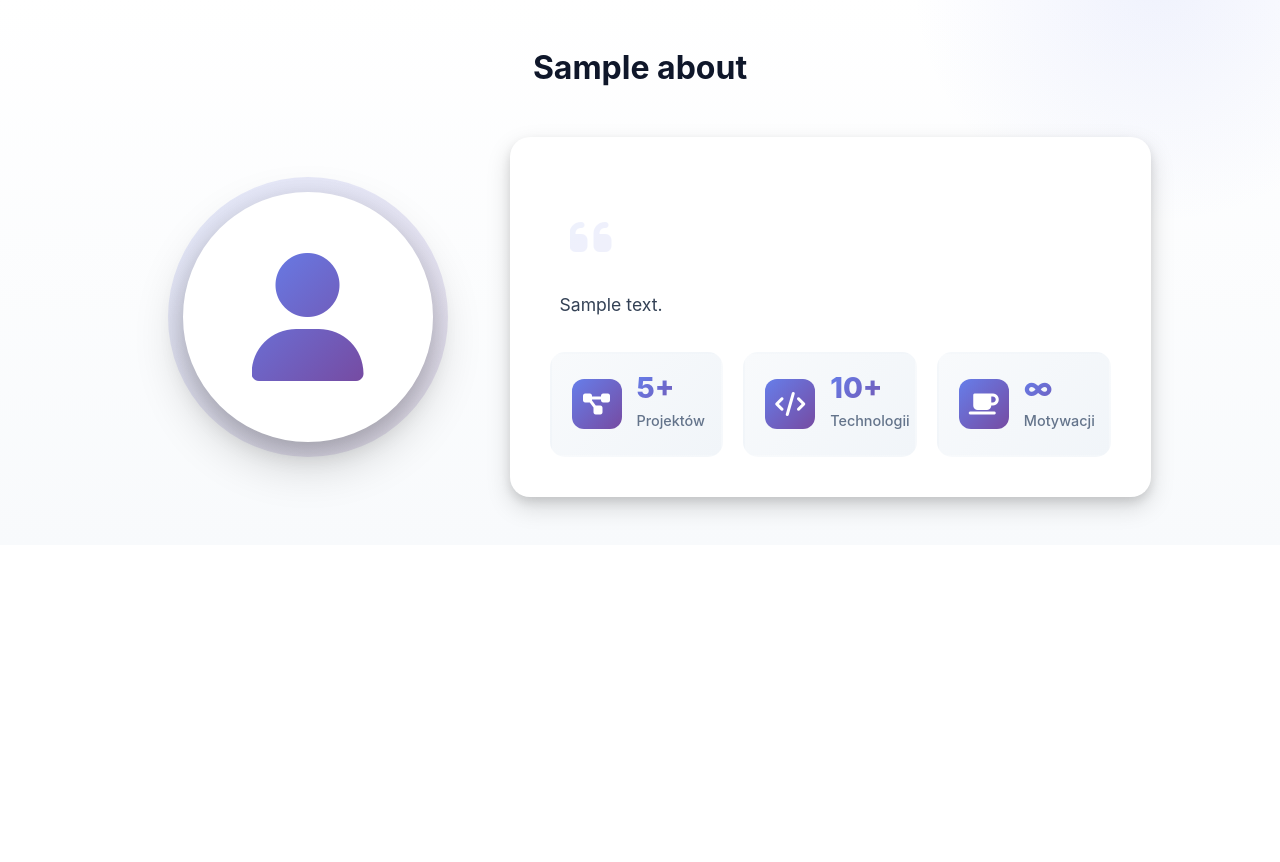
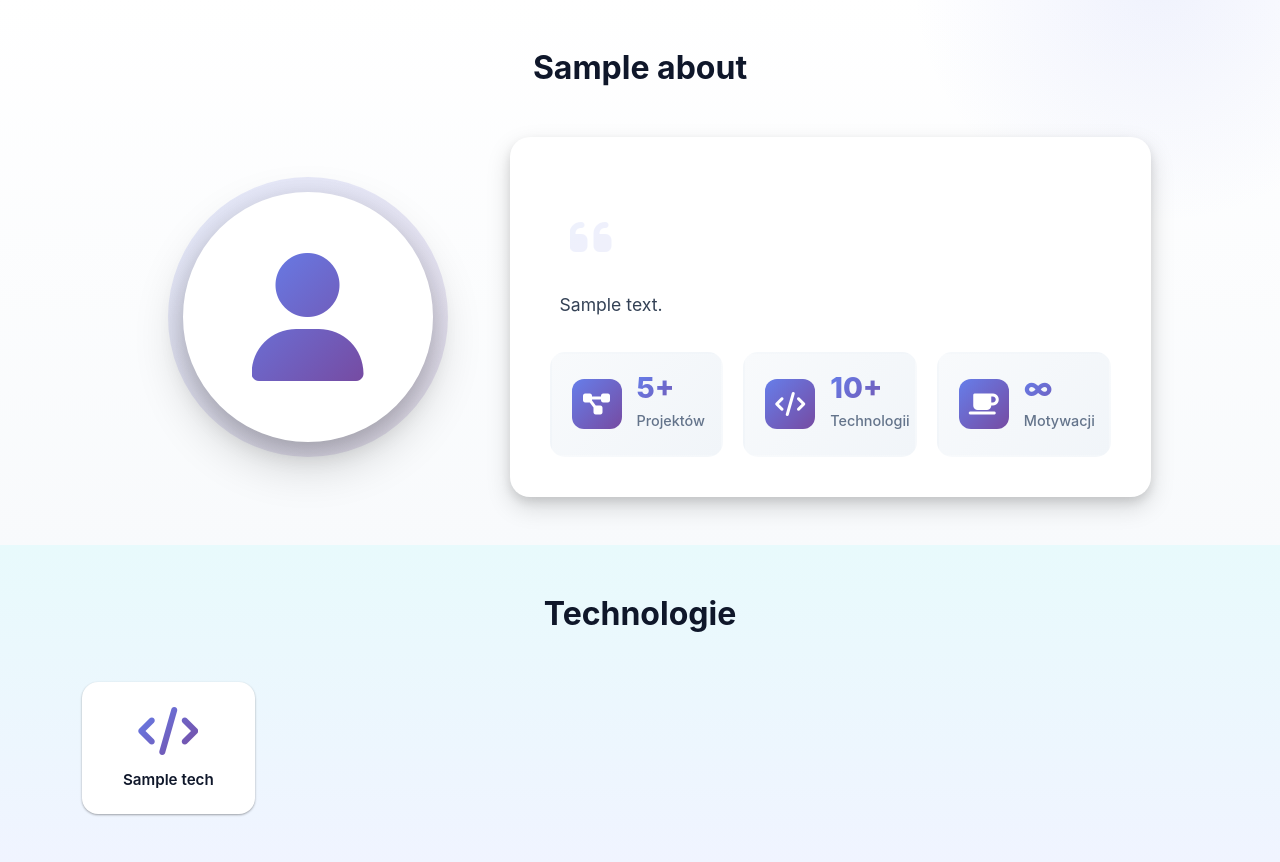
Before and after one commit to zuzmaz23/portfolio-website-project1, a Django app: template portfolio/templates/portfolio/home.html in a window 1280 px wide. Shown: the part 801-1663 px from the top of the page. Before the commit the page ends 1320 px from the top, so only its background shows below. Run offline with Django 3.2, Linux system fonts and the light colour scheme; the template is opened without the code that fills it: most values are stand-ins (such as "Sample title", 1, 10 or a date in 2020).

Commit message:
add technologies section styles

```diff
--- a/portfolio/static/portfolio/css/style.css
+++ b/portfolio/static/portfolio/css/style.css
@@ -428,3 +428,61 @@ h1, h2, h3, h4, h5, h6 {
     font-weight: 500;
     padding-left: 0;
 }
+/* technologies */
+
+#technologies{
+    background: linear-gradient(180deg, #e8fafc 0%, #f0f4ff 100%);
+
+}
+.tech-card{
+    background: white;
+    border-radius: 16px;
+    padding: 25px 15px;
+    box-shadow: var(--shadow-sm);
+    transition: all var(--transition-speed) var(--transition-smooth);
+    position: relative;
+    overflow: hidden;
+    cursor: pointer;
+}
+.tech-card::before{
+    content: '';
+    position: absolute;
+    top: 0;
+    left: 0;
+    width: 100%;
+    height: 4px;
+    background: var(--gradient-primary);
+    transform: scaleX(0);
+    transition: transform var(--transition-speed) var(--transition-smooth);
+}
+.tech-card:hover::before{
+    transform: scaleX(1);
+}
+.tech-card:hover{
+    transform: translateY(-8px);
+    box-shadow: var(--shadow-lg);
+}
+
+.tech-icon-wrapper{
+    margin-bottom: 12px;
+    transition: all var(--transition-speed) var(--transition-smooth);
+}
+.tech-icon-wrapper i{
+    font-size: 3rem;
+    background: var(--gradient-primary);
+    -webkit-text-clip:text;
+    -webkit-text-fill-color: transparent;
+    background-clip: text;
+    transition: all var(--transition-speed) var(--transition-smooth);
+}
+.tech-card:hover .tech-icon-wrapper{
+    transform: scale(1.15) rotate(5deg);
+
+}
+.tech-name{
+    font-size: 0.95rem;
+    font-weight: 600;
+    color: var(--dark-color);
+    margin: 0;
+    line-height: 1.3;
+}
--- a/portfolio/templates/portfolio/home.html
+++ b/portfolio/templates/portfolio/home.html
@@ -129,6 +129,50 @@
             </div>
         </div>
     </section>
+    <!--Technologies-->
+    <section id="technologies" class="py-5 bf-light">
+        <div class="container">
+            <h2 class="text-center mb-5 section-title">Technologie</h2>
+            <div class="row g-3 justify-contact-center">
+                {%for tech in technologies %}
+                <div class="col-6 col-sm-4 col-md-3 col-lg-2">
+                    <div class="tech-card text-center">
+                        <div class="tech-icon-wrapper">
+                             {% if tech.name == "Python" %}
+                                <i class="fab fa-python"></i>
+                            {% elif tech.name == "Django" %}
+                                <i class="fas fa-server"></i>
+                            {% elif tech.name == "JavaScript" %}
+                                <i class="fab fa-js"></i>
+                            {% elif tech.name == "React" %}
+                                <i class="fab fa-react"></i>
+                            {% elif tech.name == "PostgreSQL" %}
+                                <i class="fas fa-database"></i>
+                            {% elif tech.name == "Docker" %}
+                                <i class="fab fa-docker"></i>
+                            {% elif tech.name == "Git" %}
+                                <i class="fab fa-git-alt"></i>
+                            {% elif tech.name == "HTML/CSS" %}
+                                <i class="fab fa-html5"></i>
+                            {% elif tech.name == "REST API" %}
+                                <i class="fas fa-plug"></i>
+                            {% elif tech.name == "Linux" %}
+                                <i class="fab fa-linux"></i>
+                            {% else %}
+                                <i class="fas fa-code"></i>
+                            {% endif %}
+                        </div>
+                        <h5 class="tech-name">{{tech.name}}</h5>
+                    </div>
+                </div>
+                {%empty%}
+                <div class="col-12">
+                    <div class="text-center text-muted">Brak technologii do wyswietlenia</div>
+                </div>
+                {%endfor%}
+            </div>
+        </div>
+    </section>
 
     <!-- Bootstrap Bundle with Popper -->
     <script src="https://cdn.jsdelivr.net/npm/bootstrap@5.3.2/dist/js/bootstrap.bundle.min.js"></script>
```
